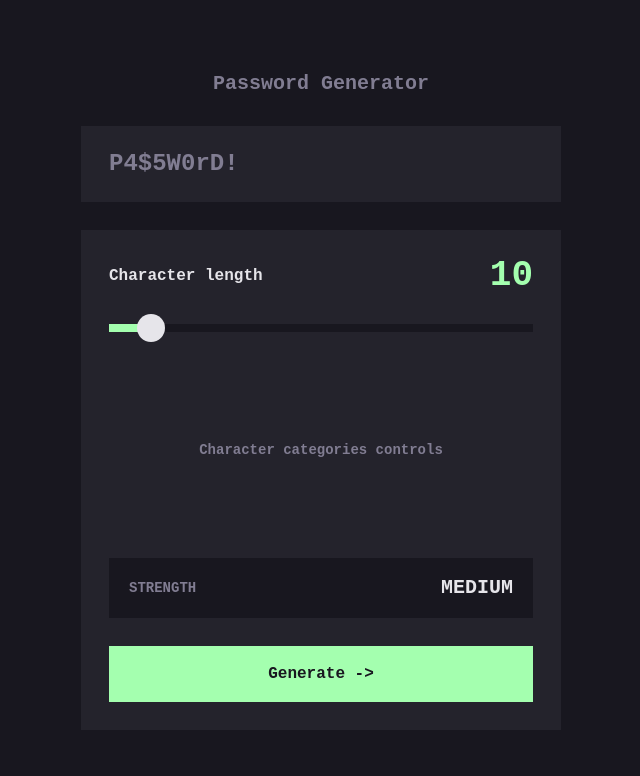
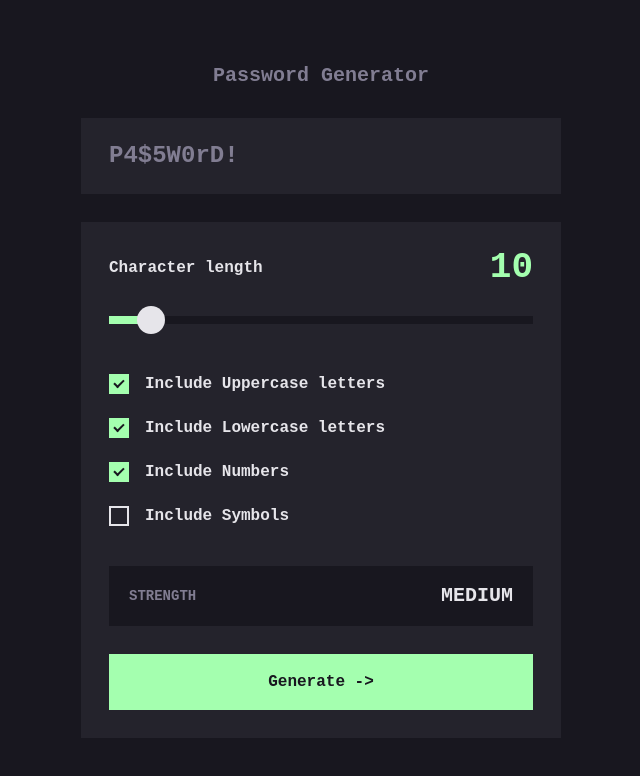
Before and after one commit to clairechabas/password-generator, a React (Vite) app: page / in a window 1280 px wide. Shown: the top 776 px of the page, without its empty margins (319-959 px from the left). Built offline with nearby package versions, Linux system fonts and the light colour scheme.

Commit message:
feat: add accessible character category controls

```diff
--- a/src/App.tsx
+++ b/src/App.tsx
@@ -1,5 +1,5 @@
 import "./App.css";
-import { CharacterLengthSlider } from "./components";
+import { CharacterLengthSlider, CharacterOptions } from "./components";
 
 export default function App() {
   return (
@@ -16,7 +16,7 @@ export default function App() {
         <div className="generator-panel">
           <CharacterLengthSlider />
 
-          <div className="controls">Character categories controls</div>
+          <CharacterOptions />
 
           <div className="strength-indicator">
             <span className="strength-label">Strength</span>
--- /dev/null
+++ b/src/components/CharacterOptions.css
@@ -0,0 +1,56 @@
+.character-options {
+  display: flex;
+  flex-direction: column;
+  min-width: 0;
+  margin: 0;
+  padding: 0;
+  border: 0;
+}
+
+.character-option {
+  display: flex;
+  align-items: center;
+  gap: var(--space-4);
+  min-height: var(--checkbox-target-min-height);
+  cursor: pointer;
+}
+.character-option:hover .character-option-input:not(:checked) {
+  border-color: var(--color-accent);
+}
+
+.character-option-input {
+  display: grid;
+  place-items: center;
+  flex: none;
+  width: var(--checkbox-size);
+  height: var(--checkbox-size);
+  margin: 0;
+  appearance: none;
+  border: var(--checkbox-border-width) solid var(--color-text-primary);
+  background: transparent;
+  cursor: inherit;
+}
+
+.character-option-input:checked {
+  border-color: var(--color-accent);
+  background: var(--color-accent);
+}
+
+.character-option-input:checked::after {
+  content: "";
+  width: var(--checkbox-check-width);
+  height: var(--checkbox-check-height);
+  border: solid var(--color-background);
+  border-width: 0 var(--checkbox-check-stroke) var(--checkbox-check-stroke) 0;
+  transform: translateY(-15%) rotate(45deg);
+}
+
+.character-option-input:focus-visible {
+  outline: var(--checkbox-focus-width) solid var(--color-accent);
+  outline-offset: var(--checkbox-focus-offset);
+}
+
+.character-option-label {
+  font-size: var(--font-size-sm);
+  line-height: var(--line-height-sm);
+}
--- /dev/null
+++ b/src/components/CharacterOptions.tsx
@@ -0,0 +1,49 @@
+import React from "react";
+import type { PasswordOptions } from "../domain/password";
+import "./CharacterOptions.css";
+
+type CharacterCategory = Exclude<keyof PasswordOptions, "length">;
+
+const OPTIONS: ReadonlyArray<{ key: CharacterCategory; label: string }> = [
+  { key: "uppercase", label: "Include Uppercase letters" },
+  { key: "lowercase", label: "Include Lowercase letters" },
+  { key: "numbers", label: "Include Numbers" },
+  { key: "symbols", label: "Include Symbols" },
+];
+
+const DEFAULT_OPTIONS: Record<CharacterCategory, boolean> = {
+  uppercase: true,
+  lowercase: true,
+  numbers: true,
+  symbols: false,
+};
+
+export function CharacterOptions() {
+  const [selected, setSelected] = React.useState(DEFAULT_OPTIONS);
+
+  function handleChange(category: CharacterCategory, checked: boolean) {
+    setSelected((current) => ({
+      ...current,
+      [category]: checked,
+    }));
+  }
+
+  return (
+    <fieldset className="character-options">
+      <legend className="sr-only">Character categories</legend>
+
+      {OPTIONS.map((option) => (
+        <label key={option.key} className="character-option">
+          <input
+            type="checkbox"
+            name={option.key}
+            checked={selected[option.key]}
+            onChange={(event) => handleChange(option.key, event.currentTarget.checked)}
+            className="character-option-input"
+          />
+          <span className="character-option-label">{option.label}</span>
+        </label>
+      ))}
+    </fieldset>
+  );
+}
--- a/src/components/index.ts
+++ b/src/components/index.ts
@@ -1 +1,2 @@
 export * from "./CharacterLengthSlider";
+export * from "./CharacterOptions";
--- a/src/styles/global.css
+++ b/src/styles/global.css
@@ -42,3 +42,15 @@ button {
 #root {
   min-height: 100vh;
 }
+
+/* Visually hidden, but accessible to screen readers. */
+.sr-only {
+  position: absolute;
+  width: 1px;
+  height: 1px;
+  padding: 0;
+  overflow: hidden;
+  clip-path: inset(50%);
+  white-space: nowrap;
+  border: 0;
+}
--- a/src/styles/tokens.css
+++ b/src/styles/tokens.css
@@ -57,6 +57,16 @@
   --slider-thumb-color: var(--color-text-primary);
   --slider-focus-width: 0.1875rem;
   --slider-focus-offset: 0.25rem;
+
+  /* Checkbox */
+  --checkbox-size: 1.25rem;
+  --checkbox-border-width: 0.125rem;
+  --checkbox-check-width: 0.375rem;
+  --checkbox-check-height: 0.625rem;
+  --checkbox-check-stroke: 0.125rem;
+  --checkbox-focus-width: 0.1875rem;
+  --checkbox-focus-offset: 0.25rem;
+  --checkbox-target-min-height: 2.75rem;
 }
 
 /* Responsive design decisions */
```
Also changed, not shown: src/components/CharacterLengthSlider.tsx (+6 -2 lines).
